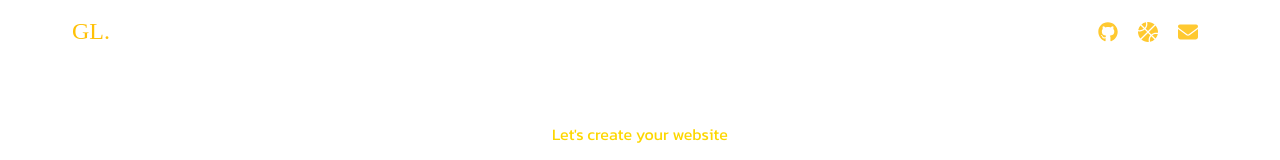
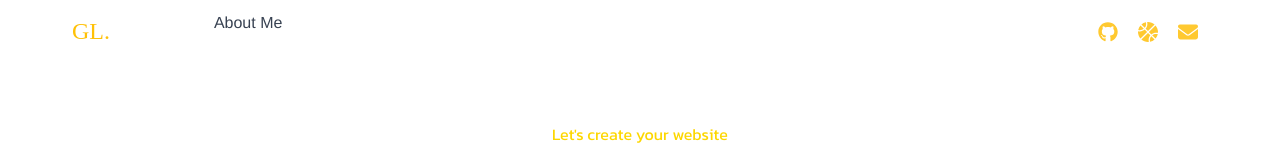
Before and after one commit to G-sel/gml, a Vue app: page / in a window 1280 px wide. Shown: the top 160 px of the page. Built offline with nearby package versions, Linux system fonts and the light colour scheme; a web font is replaced by a local one.

Commit message:
scrollview

```diff
--- a/src/components/HelloWorld.vue
+++ b/src/components/HelloWorld.vue
@@ -13,7 +13,10 @@
           <a href="https://www.facebook.com/" class="nav-link navText" >Home</a>
         </li>
         <li class="nav-item">
-          <a class="nav-link navText " href="./SkillPage.vue">About Me</a>
+          <!-- <a class="nav-link navText " href="./SkillPage.vue">About Me</a> -->
+          <a @click="$refs.something.$el.scrollIntoView()">
+    About Me
+</a>
         </li>
         <li class="nav-item">
           <a class="nav-link navText " href="./FooterPage.vue">Contact</a>
```
